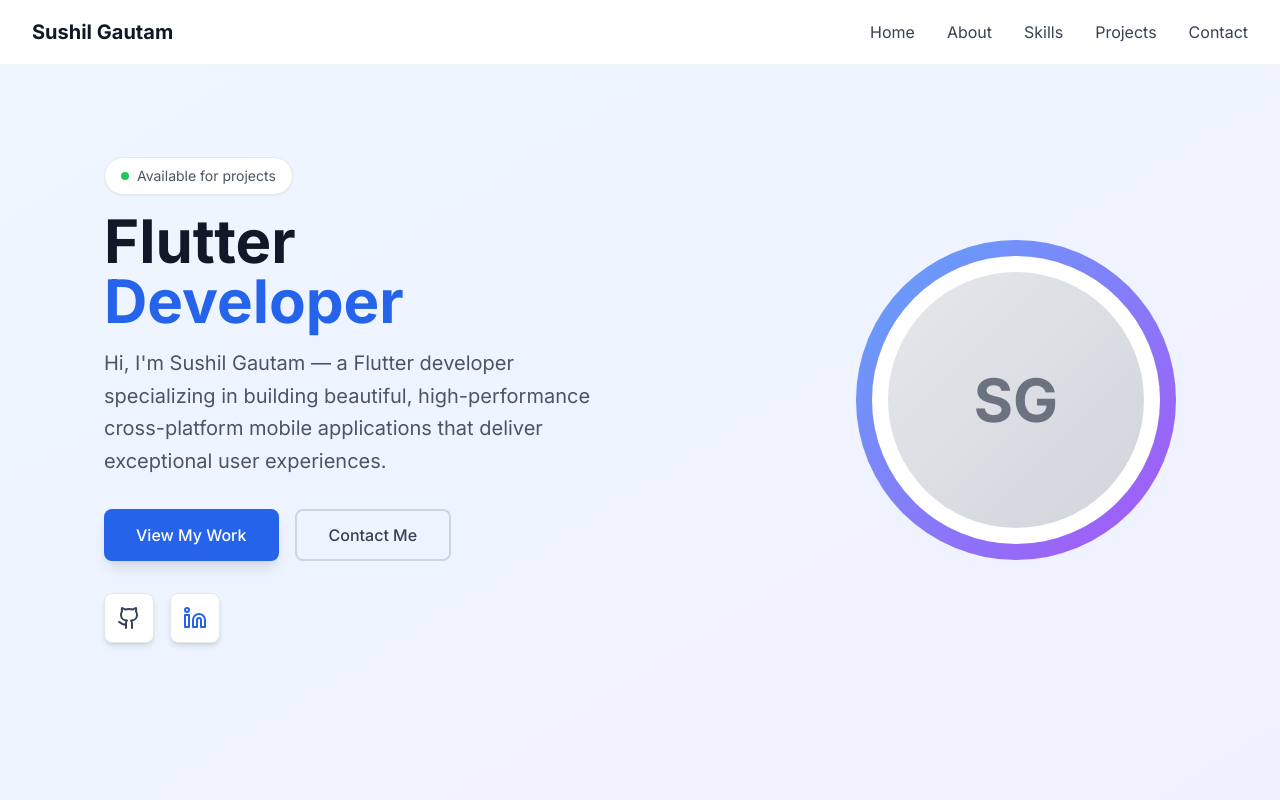
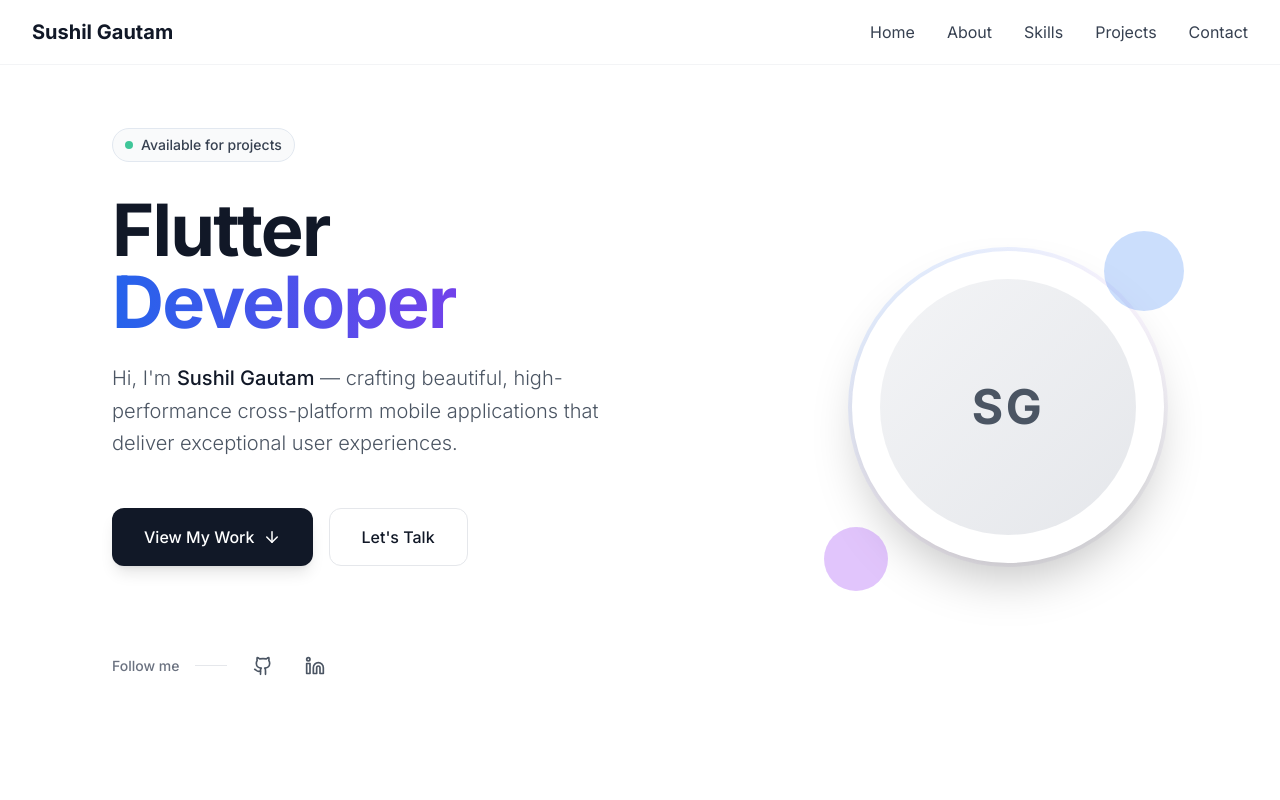
Before and after one commit to shushilgautam/sushil-gautam-portfolio-showcase, a React (Vite) app: page / in a window 1280 px wide. Shown: the top 800 px of the page. Built offline with nearby package versions, Linux system fonts and the light colour scheme.

Commit message:
Refactor: Improve hero section design
Improved the design of the hero section to be more modern and clean.

```diff
--- a/src/components/HeroSection.tsx
+++ b/src/components/HeroSection.tsx
@@ -1,5 +1,5 @@
 
-import { Github, Linkedin } from 'lucide-react';
+import { Github, Linkedin, ArrowDown } from 'lucide-react';
 
 const HeroSection = () => {
   const scrollToSection = (sectionId: string) => {
@@ -8,70 +8,86 @@ const HeroSection = () => {
   };
 
   return (
-    <section id="home" className="min-h-screen flex items-center bg-gradient-to-br from-blue-50 to-indigo-50">
-      <div className="max-w-7xl mx-auto px-4 sm:px-6 lg:px-8 py-20">
-        <div className="grid lg:grid-cols-2 gap-12 items-center">
+    <section id="home" className="min-h-screen flex items-center bg-white">
+      <div className="max-w-6xl mx-auto px-6 sm:px-8 lg:px-12 py-32">
+        <div className="grid lg:grid-cols-2 gap-16 items-center">
           {/* Left Content */}
+          <div className="space-y-12">
             <div className="space-y-8">
-            <div className="space-y-4">
-              <div className="inline-flex items-center px-4 py-2 bg-white rounded-full shadow-sm border border-gray-200">
-                <span className="w-2 h-2 bg-green-500 rounded-full mr-2"></span>
-                <span className="text-sm text-gray-600">Available for projects</span>
+              <div className="inline-flex items-center px-3 py-1.5 bg-gray-50 rounded-full border">
+                <span className="w-2 h-2 bg-emerald-500 rounded-full mr-2 animate-pulse"></span>
+                <span className="text-sm font-medium text-gray-700">Available for projects</span>
               </div>
-              <h1 className="text-5xl lg:text-6xl font-bold text-gray-900 leading-tight">
+
+              <div className="space-y-6">
+                <h1 className="text-6xl lg:text-7xl font-bold text-gray-900 leading-[0.9] tracking-tight">
                   Flutter
-                <span className="block text-blue-600">Developer</span>
+                  <span className="block text-transparent bg-gradient-to-r from-blue-600 to-purple-600 bg-clip-text">
+                    Developer
+                  </span>
                 </h1>
-              <p className="text-xl text-gray-600 leading-relaxed max-w-lg">
-                Hi, I'm Sushil Gautam — a Flutter developer specializing in building beautiful,
+                <p className="text-xl text-gray-600 leading-relaxed max-w-xl font-light">
+                  Hi, I'm <span className="font-medium text-gray-900">Sushil Gautam</span> — crafting beautiful,
                   high-performance cross-platform mobile applications that deliver exceptional user experiences.
                 </p>
               </div>
+            </div>
 
-            <div className="flex flex-wrap gap-4">
+            <div className="flex flex-col sm:flex-row gap-4">
               <button
                 onClick={() => scrollToSection('projects')}
-                className="px-8 py-3 bg-blue-600 text-white rounded-lg hover:bg-blue-700 transition-colors font-medium shadow-lg hover:shadow-xl transform hover:-translate-y-0.5 transition-all duration-200"
+                className="group px-8 py-4 bg-gray-900 text-white rounded-xl hover:bg-gray-800 transition-all duration-300 font-medium flex items-center justify-center gap-2 shadow-lg hover:shadow-xl hover:-translate-y-1"
               >
                 View My Work
+                <ArrowDown size={18} className="group-hover:translate-y-0.5 transition-transform" />
               </button>
               <button
                 onClick={() => scrollToSection('contact')}
-                className="px-8 py-3 border-2 border-gray-300 text-gray-700 rounded-lg hover:border-blue-600 hover:text-blue-600 transition-colors font-medium"
+                className="px-8 py-4 border border-gray-200 text-gray-900 rounded-xl hover:border-gray-900 hover:bg-gray-50 transition-all duration-300 font-medium"
               >
-                Contact Me
+                Let's Talk
               </button>
             </div>
 
-            <div className="flex space-x-4">
+            <div className="flex items-center gap-4 pt-8">
+              <span className="text-sm font-medium text-gray-500">Follow me</span>
+              <div className="w-8 h-px bg-gray-200"></div>
+              <div className="flex gap-3">
                 <a
                   href="https://github.com/shushilgautam"
                   target="_blank"
                   rel="noopener noreferrer"
-                className="p-3 bg-white rounded-lg shadow-md hover:shadow-lg transition-shadow border border-gray-200 hover:border-gray-300"
+                  className="p-2.5 text-gray-600 hover:text-gray-900 hover:bg-gray-50 rounded-lg transition-all duration-200"
                 >
-                <Github size={24} className="text-gray-700" />
+                  <Github size={20} />
                 </a>
                 <a
                   href="https://www.linkedin.com/in/shushilgautam/"
                   target="_blank"
                   rel="noopener noreferrer"
-                className="p-3 bg-white rounded-lg shadow-md hover:shadow-lg transition-shadow border border-gray-200 hover:border-gray-300"
+                  className="p-2.5 text-gray-600 hover:text-blue-600 hover:bg-blue-50 rounded-lg transition-all duration-200"
                 >
-                <Linkedin size={24} className="text-blue-600" />
+                  <Linkedin size={20} />
                 </a>
+              </div>
             </div>
           </div>
 
           {/* Right Content - Profile Image */}
           <div className="flex justify-center lg:justify-end">
             <div className="relative">
-              <div className="w-80 h-80 bg-gradient-to-br from-blue-400 to-purple-500 rounded-full"></div>
-              <div className="absolute inset-4 bg-white rounded-full flex items-center justify-center">
-                <div className="w-64 h-64 bg-gradient-to-br from-gray-200 to-gray-300 rounded-full flex items-center justify-center">
-                  <span className="text-6xl font-bold text-gray-500">SG</span>
+              {/* Main circle with gradient border */}
+              <div className="w-80 h-80 rounded-full bg-gradient-to-br from-blue-100 via-purple-50 to-gray-100 p-1">
+                <div className="w-full h-full bg-white rounded-full flex items-center justify-center shadow-2xl">
+                  <div className="w-64 h-64 bg-gradient-to-br from-gray-100 to-gray-200 rounded-full flex items-center justify-center">
+                    <span className="text-5xl font-bold text-gray-600 tracking-wider">SG</span>
                   </div>
                 </div>
+              </div>
+
+              {/* Floating elements */}
+              <div className="absolute -top-4 -right-4 w-20 h-20 bg-blue-500 rounded-full opacity-10 animate-pulse"></div>
+              <div className="absolute -bottom-6 -left-6 w-16 h-16 bg-purple-500 rounded-full opacity-10 animate-pulse" style={{ animationDelay: '1s' }}></div>
             </div>
           </div>
         </div>
```
Lines whose indentation alone changed are shown as unchanged.
